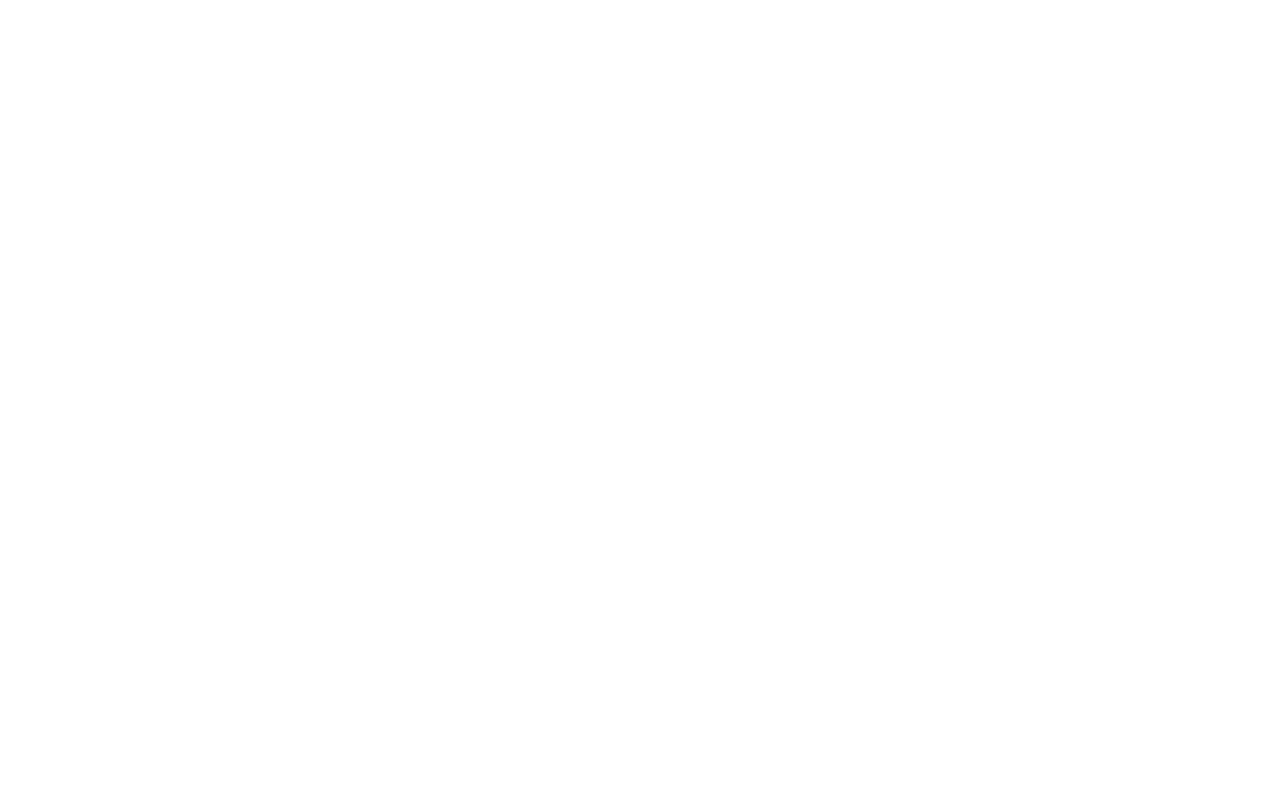
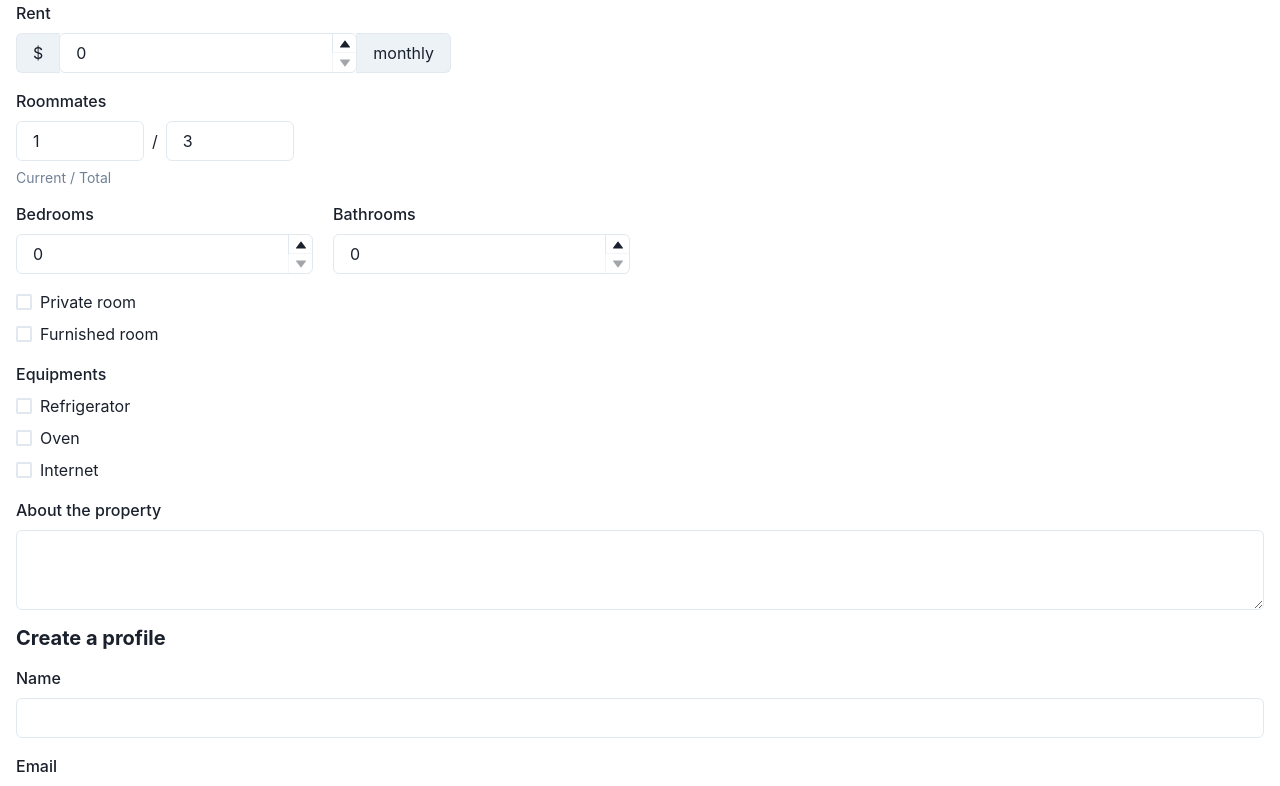
Before and after one commit to JustOssa/ColocHunt, a React (Create React App) app: page /rooms/create in a window 1280 px wide. Shown: the part 300-1086 px from the top of the page. Before the commit the page ends 800 px from the top, so only its background shows below. Built offline with nearby package versions, Linux system fonts and the light colour scheme.

Commit message:
List room page

```diff
--- a/src/pages/ListRoom.js
+++ b/src/pages/ListRoom.js
@@ -1,15 +1,198 @@
-import { Box, Container, Heading, Text } from "@chakra-ui/react";
+import { Box, Button, Checkbox, Container, FormControl, FormHelperText, FormLabel, Heading, HStack, Input, InputGroup, InputLeftAddon, InputRightAddon, NumberDecrementStepper, NumberIncrementStepper, NumberInput, NumberInputField, NumberInputStepper, Select, SimpleGrid, Stack, Text, Textarea } from "@chakra-ui/react";
+import { useState } from "react";
+import { Link } from "react-router-dom";
 
 const ListRoom = () => {
+
+    const [page, setPage] = useState(1);
+    const [location, setLocation] = useState("");
+    const [rent, setRent] = useState(0);
+    const [currentRoomates, setCurrentRoomates] = useState(1);
+    const [totalRoomates, setTotalRoomates] = useState(3);
+    const [bedrooms, setBedrooms] = useState(0);
+    const [bathrooms, setBathrooms] = useState(0);
+    const [privateRoom, setPrivateRoom] = useState(false);
+    const [furnishedRoom, setFurnishedRoom] = useState(false);
+    const [equipments, setEquipments] = useState([false, false, false]);
+    const [aboutProperty, setAboutProperty] = useState("");
+
+    const [name, setName] = useState("");
+    const [email, setEmail] = useState("");
+    const [password, setPassword] = useState("");
+    const [studies, setStudies] = useState("");
+    const [about, setAbout] = useState("");
+    const [interests, setInterests] = useState([false, false, false]);
+
+    const handleInterestChange = (position) => {
+        const updatedInterests = interests.map((item, index) =>
+            index === position ? !item : item
+        );
+        setInterests(updatedInterests);
+    }
+    const handleEquipmentsChange = (position) => {
+        const updatedEquipments = equipments.map((item, index) =>
+            index === position ? !item : item
+        );
+        setEquipments(updatedEquipments);
+    }
+
+    const submitData = () => {
+        console.log(
+            JSON.stringify({
+                location: location,
+                rent: rent,
+                roomates:currentRoomates + "/" + totalRoomates,
+                bedrooms: bedrooms,
+                bathrooms: bathrooms,
+                private : privateRoom,
+                furnished: furnishedRoom,
+                equipments: equipments,
+                aboutProperty: aboutProperty,
+                name: name,
+                email: email,
+                password: password,
+                studies:studies,
+                about: about,
+                interests: interests,
+              })
+        )
+    }
+
     return (
-      <Container maxW="container.xl" mt="95px">
+        <Container maxW="container.xl" mt="95px">
+
             <Box pb={10}>
                 <Heading as="h2" size="xl">Got a room to share?</Heading>
                 <Text fontSize="lg" fontWeight="semibold" mt={2}>
                     List your room for free.
                 </Text>
             </Box>
-      </Container>
+
+            { page === 1 &&
+            <Stack spacing={4}>
+                <FormControl>
+                    <FormLabel htmlFor='location'>Location</FormLabel>
+                    <Input id='location' placeholder='Type to search...' value={location} onChange={(e) => setLocation(e.target.value)}/>
+                </FormControl>
+                <FormControl>
+                    <FormLabel htmlFor='rent'>Rent</FormLabel>
+                    <InputGroup>
+                        <InputLeftAddon children='$' />
+                        <NumberInput defaultValue={0} min={0} id='rent' value={rent} onChange={(value) => setRent(value)}>
+                            <NumberInputField />
+                            <NumberInputStepper>
+                                <NumberIncrementStepper />
+                                <NumberDecrementStepper />
+                            </NumberInputStepper>
+                        </NumberInput>
+                        <InputRightAddon children='monthly' />
+                    </InputGroup>
+                </FormControl>
+                <FormControl>
+                    <FormLabel>Roommates</FormLabel>
+                    <HStack>
+                        <NumberInput maxW={[null, 32]} defaultValue={1} min={1} id='current' value={currentRoomates} onChange={(value) => setCurrentRoomates(value)}>
+                            <NumberInputField />
+                        </NumberInput>
+                        <Text>/</Text>
+                        <NumberInput maxW={[null, 32]} defaultValue={3} min={2} id='total' value={totalRoomates} onChange={(value) => setTotalRoomates(value)}>
+                            <NumberInputField />
+                        </NumberInput>
+                    </HStack>
+                    <FormHelperText>Current / Total</FormHelperText>
+                </FormControl>
+                <SimpleGrid columns={{ base: 1, sm: 2, md: 3, lg: 4 }} spacing={5}>
+                    <Stack spacing={4}>
+                        <FormControl>
+                            <FormLabel htmlFor='bedrooms'>Bedrooms</FormLabel>
+                            <NumberInput defaultValue={0} min={0} id='bedrooms' value={bedrooms} onChange={(value) => setBedrooms(value)}>
+                                <NumberInputField />
+                                <NumberInputStepper>
+                                    <NumberIncrementStepper />
+                                    <NumberDecrementStepper />
+                                </NumberInputStepper>
+                            </NumberInput>
+                        </FormControl>
+                        <FormControl>
+                            <Stack>
+                                <Checkbox value="private" isChecked={privateRoom} onChange={() => setPrivateRoom(!privateRoom)}>Private room</Checkbox>
+                                <Checkbox value="furnished" isChecked={furnishedRoom} onChange={() => setFurnishedRoom(!furnishedRoom)}>Furnished room</Checkbox>
+                            </Stack>
+                        </FormControl>
+                    </Stack>
+                    <FormControl>
+                        <FormLabel htmlFor='bathrooms'>Bathrooms</FormLabel>
+                        <NumberInput defaultValue={0} min={0} id='bathrooms' value={bathrooms} onChange={(value) => setBathrooms(value)}>
+                            <NumberInputField />
+                            <NumberInputStepper>
+                                <NumberIncrementStepper />
+                                <NumberDecrementStepper />
+                            </NumberInputStepper>
+                        </NumberInput>
+                    </FormControl>
+                </SimpleGrid>
+                <FormControl>
+                    <FormLabel>Equipments</FormLabel>
+                    <Stack>
+                        <Checkbox value="refrigerator" isChecked={equipments[0]} onChange={() => handleEquipmentsChange(0)}>Refrigerator</Checkbox>
+                        <Checkbox value="oven" isChecked={equipments[1]} onChange={() => handleEquipmentsChange(1)}>Oven</Checkbox>
+                        <Checkbox value="internet" isChecked={equipments[2]} onChange={() => handleEquipmentsChange(2)}>Internet</Checkbox>
+                    </Stack>
+                </FormControl>
+                <FormControl>
+                    <FormLabel htmlFor='about-property'>About the property</FormLabel>
+                    <Textarea id='about-property' value={aboutProperty} onChange={(e) => setAboutProperty(e.target.value)}></Textarea>
+                </FormControl>
+                <Heading as="h3" size="md">Create a profile</Heading>
+                <FormControl>
+                    <FormLabel htmlFor='name'>Name</FormLabel>
+                    <Input id='name' value={name} onChange={(e) => setName(e.target.value)}/>
+                </FormControl>
+                <FormControl>
+                    <FormLabel htmlFor='email'>Email</FormLabel>
+                    <Input id='email' type="email" value={email} onChange={(e) => setEmail(e.target.value)}/>
+                </FormControl>
+                <FormControl>
+                    <FormLabel htmlFor='password'>Password</FormLabel>
+                    <Input id='password' type="password" value={password} onChange={(e) => setPassword(e.target.value)}/>
+                </FormControl>
+                <Button onClick={ () => setPage(page+1) }>Next</Button>
+                <Button as={Link} to="/profiles">Skip</Button>
+            </Stack>
+
+            }
+
+            { page === 2 &&
+
+            <Stack spacing={4}>
+                <FormControl>
+                    <FormLabel htmlFor='studies'>Studies</FormLabel>
+                    <Select id="studies" placeholder='Select option' value={studies} onChange={(e) => setStudies(e.target.value)}>
+                        <option value='ensa'>ENSA</option>
+                        <option value='est'>EST</option>
+                        <option value='fps'>FPS</option>
+                        <option value='other'>Other</option>
+                    </Select>
+                </FormControl>
+                <FormControl>
+                    <FormLabel htmlFor='about-you'>About you</FormLabel>
+                    <Textarea id='about-you' value={about} onChange={(e) => setAbout(e.target.value)}></Textarea>
+                </FormControl>
+                <FormControl>
+                    <FormLabel>Interests</FormLabel>
+                    <Stack>
+                        <Checkbox value="bike" isChecked={interests[0]} onChange={() => handleInterestChange(0)}>I have a bike</Checkbox>
+                        <Checkbox value="car" isChecked={interests[1]} onChange={() => handleInterestChange(1)}>I have a car</Checkbox>
+                        <Checkbox value="boat" isChecked={interests[2]} onChange={() => handleInterestChange(2)}>I have a boat</Checkbox>
+                    </Stack>
+                </FormControl>
+                <Button onClick={ () => setPage(page-1) }>Back</Button>
+                <Button colorScheme='blue' onClick={submitData}>Submit</Button>
+            </Stack>
+
+            }
+
+        </Container>
      );
 }
 
```
